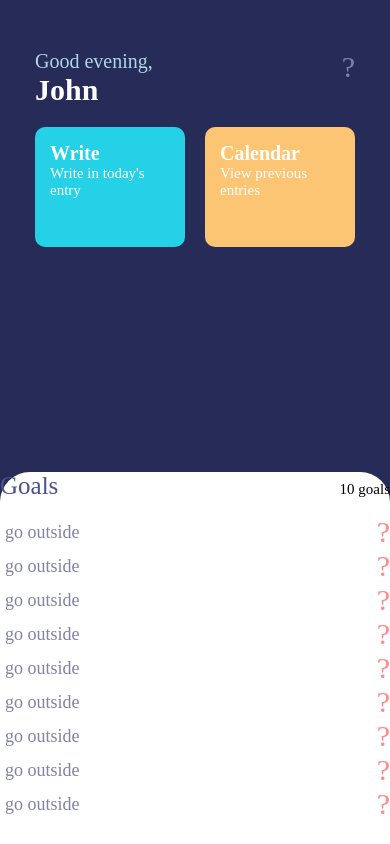
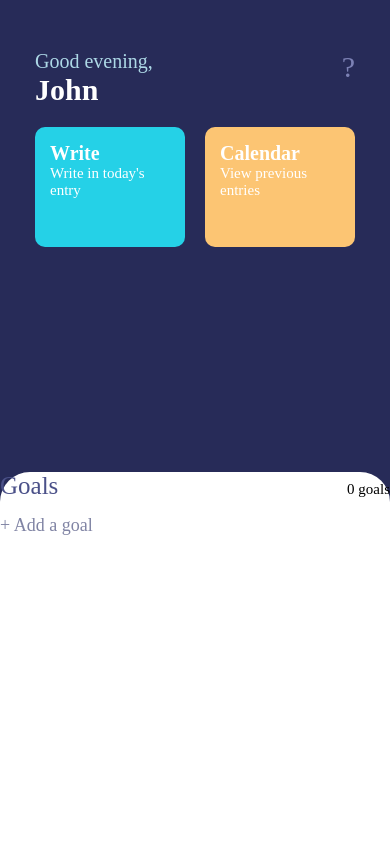
Before and after one commit to dariuskia/Jot, a React Native app: screen / in a window 390 px wide. Built offline with nearby package versions, Linux system fonts and the light colour scheme.

Commit message:
emptied goals

```diff
--- a/src/components/Home/Body/Goals.js
+++ b/src/components/Home/Body/Goals.js
@@ -7,17 +7,7 @@ const Goals = () => {
    let nextKey = 0;
    const [goals, setGoals] = useState(
       [
-          {body: "go outside", key: 0.2342341},
-          {body: "go outside", key: 0.234234234},
-          {body: "go outside", key: 0.2334235},
-          {body: "go outside", key: 0.6132},
-          {body: "go outside", key: 0.83452},
-          {body: "go outside", key: 0.276745},
-          {body: "go outside", key: 0.453467},
-          {body: "go outside", key: 0.23412},
-          {body: "go outside", key: 0.613136},
-          {body: "go outside", key: 0.2342341},
-	]);
+	   ]);
 
    const [placeholder, setPlaceholder] = useState('+ Add a goal');
 
```
